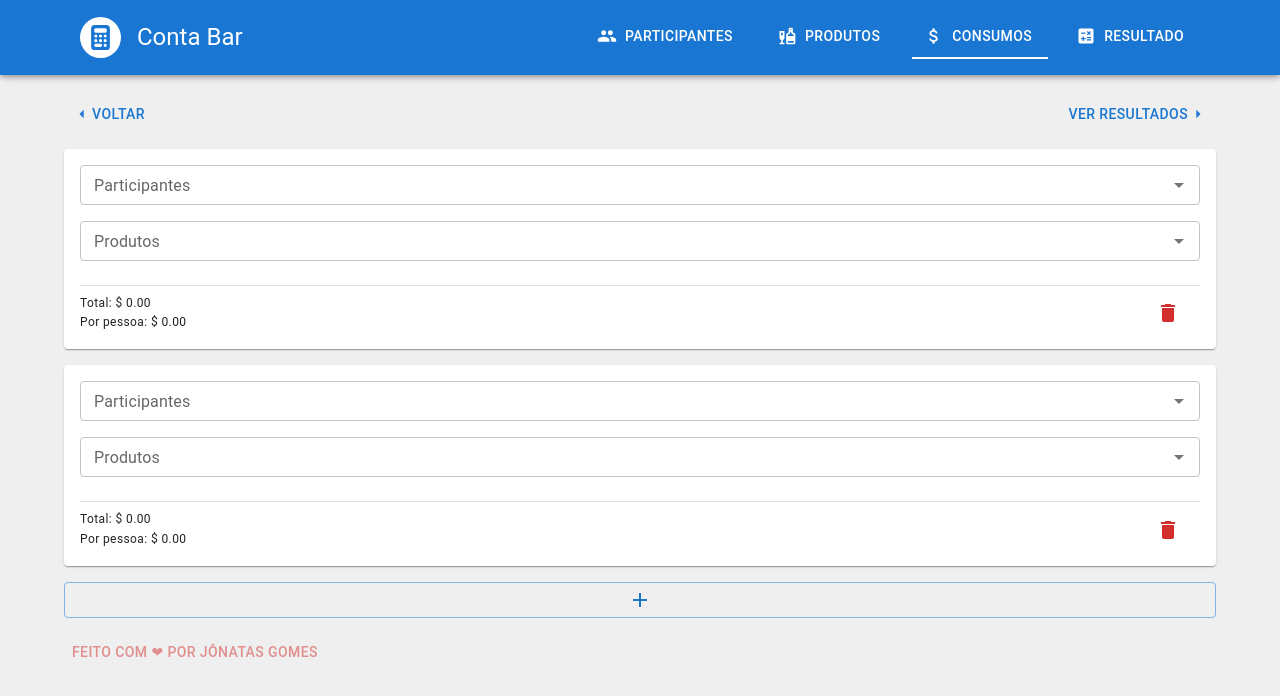
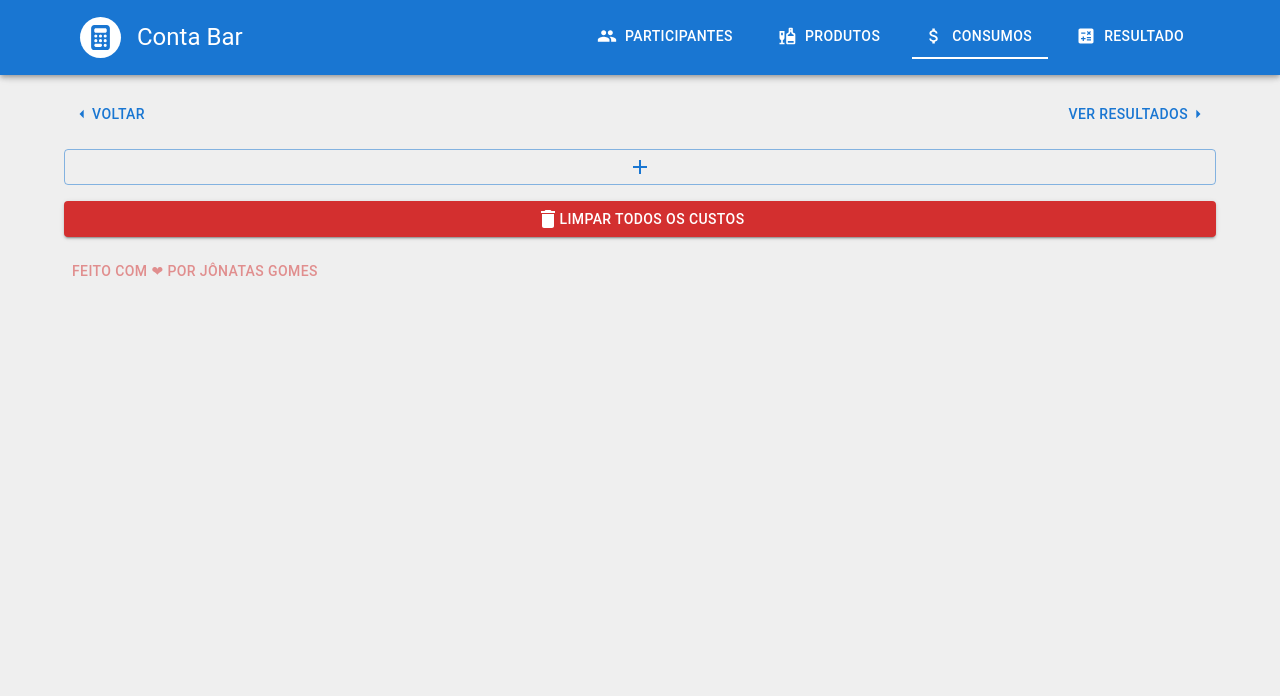
Before and after one commit to jonatas1n/divide-ai, a React (Vite) app: page /conta-bar/costs in a window 1280 px wide. Shown: the top 696 px of the page. Built offline with nearby package versions, Linux system fonts and the light colour scheme.

Commit message:
feat: add clear all button to costs

```diff
--- a/src/pages/Costs/index.tsx
+++ b/src/pages/Costs/index.tsx
@@ -5,14 +5,19 @@ import Stack from "@mui/material/Stack";
 import Button from "@mui/material/Button";
 
 import Add from "@mui/icons-material/Add";
+import Delete from "@mui/icons-material/Delete";
 import { NavigationHeader } from "../../components/NavigationHeader";
 
 export const Costs = () => {
-  const { costs, addCost, refreshCosts } = useAppContext();
+  const { costs, addCost, refreshCosts, updateCosts } = useAppContext();
 
   refreshCosts();
 
-  if (Object.keys(costs).length === 0) addCost();
+  const clearAllCosts = () => {
+    if (confirm("Deseja realmente apagar todos os custos?")) {
+      updateCosts(() => ({}));
+    }
+  };
 
   return (
     <>
@@ -27,6 +32,9 @@ export const Costs = () => {
         <Button variant="outlined" onClick={addCost}>
           <Add />
         </Button>
+        <Button variant="contained" color="error" onClick={clearAllCosts}>
+          <Delete /> Limpar todos os custos
+        </Button>
       </Stack>
     </>
   );
```
